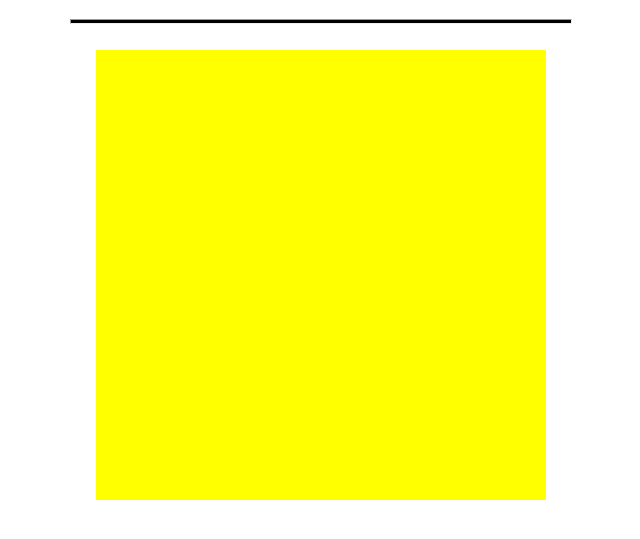
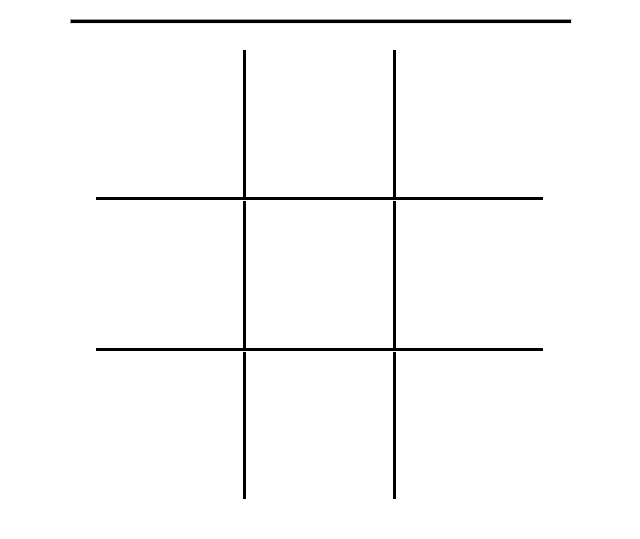
Before and after one commit to Graham724/Tic-Tac-Toe-Game, a plain HTML site: page index.html in a window 1280 px wide. Shown: the part 61-600 px from the top of the page, without its empty margins (319-959 px from the left). Drawn offline with Linux system fonts and the light colour scheme.

Commit message:
board updated

```diff
--- a/game.js
+++ b/game.js
@@ -14,4 +14,20 @@ function setGame() {
         [' ',' ', ' '],
         [' ',' ', ' ']
     ]
+
+    for(let r = 0; r < 3; r++){
+        for(let c = 0; c < 3; c++){
+
+            let tile = document.createElement('div');
+            tile.id = r.toString() + "-" + c.toString();
+            tile.classList.add('tile');
+            if(r == 0 || r == 1) {
+                tile.classList.add('horizontal-line')
+            }
+            if(c == 0 || c == 1) {
+                tile.classList.add('vertical-line')
+            }
+            document.getElementById('board').append(tile);
+        }
+    }
 }
--- a/index.html
+++ b/index.html
@@ -6,7 +6,7 @@
     <meta name="viewport" content="width=device-width, initial-scale=1.0">
     <title>Tic Tac Toe</title>
     <link rel="stylesheet" href="styles.css">
-    <script src="game.js" defer type="module"></script>
+    <script src="game.js"></script>
 </head>
 <body>
     <h1>Tic Tac Toe</h1>
--- a/styles.css
+++ b/styles.css
@@ -12,8 +12,6 @@ hr {
 #board {
     width:450px;
     height:450px;
-
-    background-color:yellow;
 
     margin: 0 auto;
     display:flex;
```
